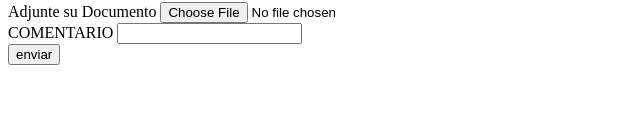
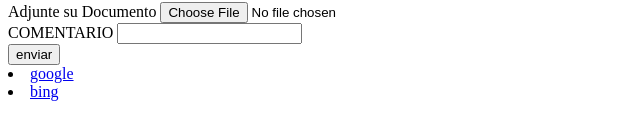
Before and after one commit to acamargo1022/practicando-html, a plain HTML site: page index.html in a window 1280 px wide. Shown: the part 224-364 px from the top of the page, without its empty margins (0-640 px from the left). Drawn offline with Linux system fonts and the light colour scheme.

Commit message:
li,a,target

```diff
--- a/index.html
+++ b/index.html
@@ -48,6 +48,11 @@
 
         <input type="submit" value="enviar">
 
+        <li> <a href="https://www.google.com.co/" target="_blank">google</a> </li>
+        <li><a href="https://www.bing.com/?setlang=es" target="_blank">bing</a></li>
+
+
+
 
 
 
```
